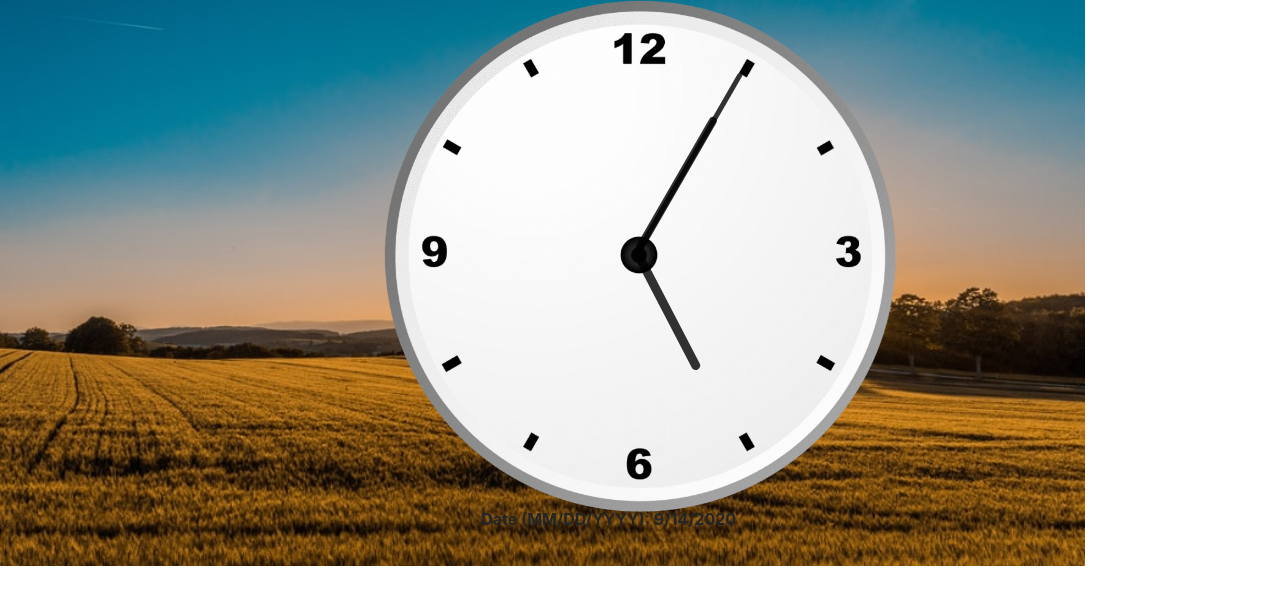
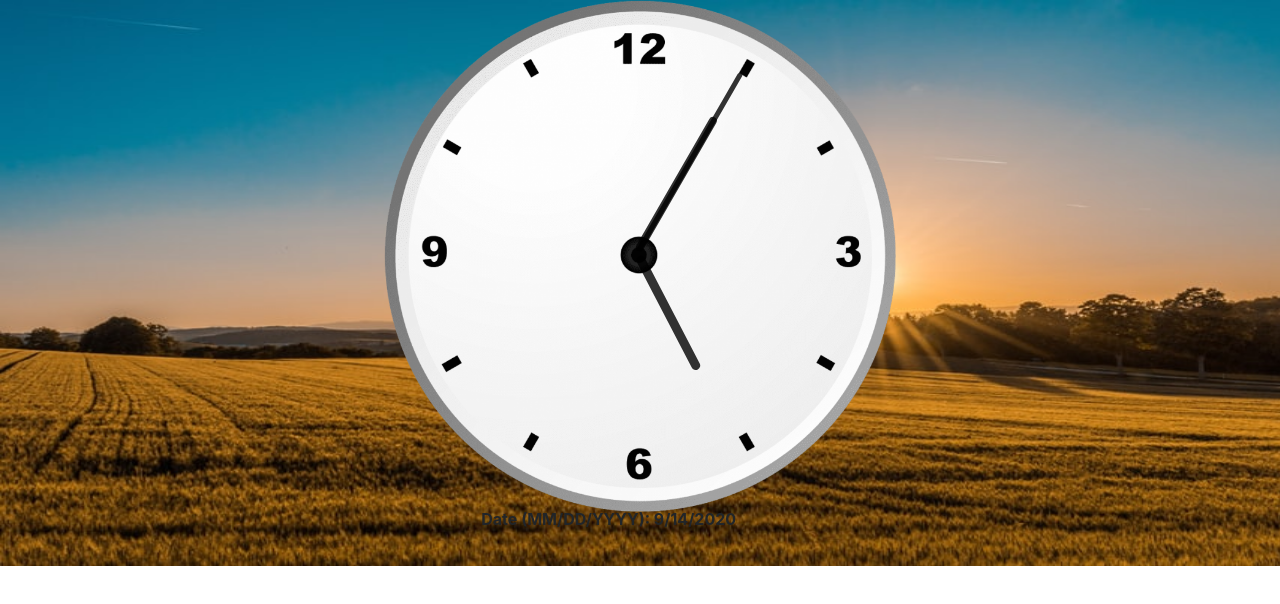
Before and after one commit to Siddhantk123/Analog-Clock-Using-JavaScript, a plain HTML site: page index.html in a window 1280 px wide. Drawn offline with nearby package versions, Linux system fonts and the light colour scheme.

Commit message:
Update index.css

```diff
--- a/index.css
+++ b/index.css
@@ -52,6 +52,6 @@ p{
 body{
     background-image: url("nature.jpg");
     background-repeat: no-repeat;
-    background-size: 1085px 566px;
+    background-size: 1332px 566px;
 
 }
```
